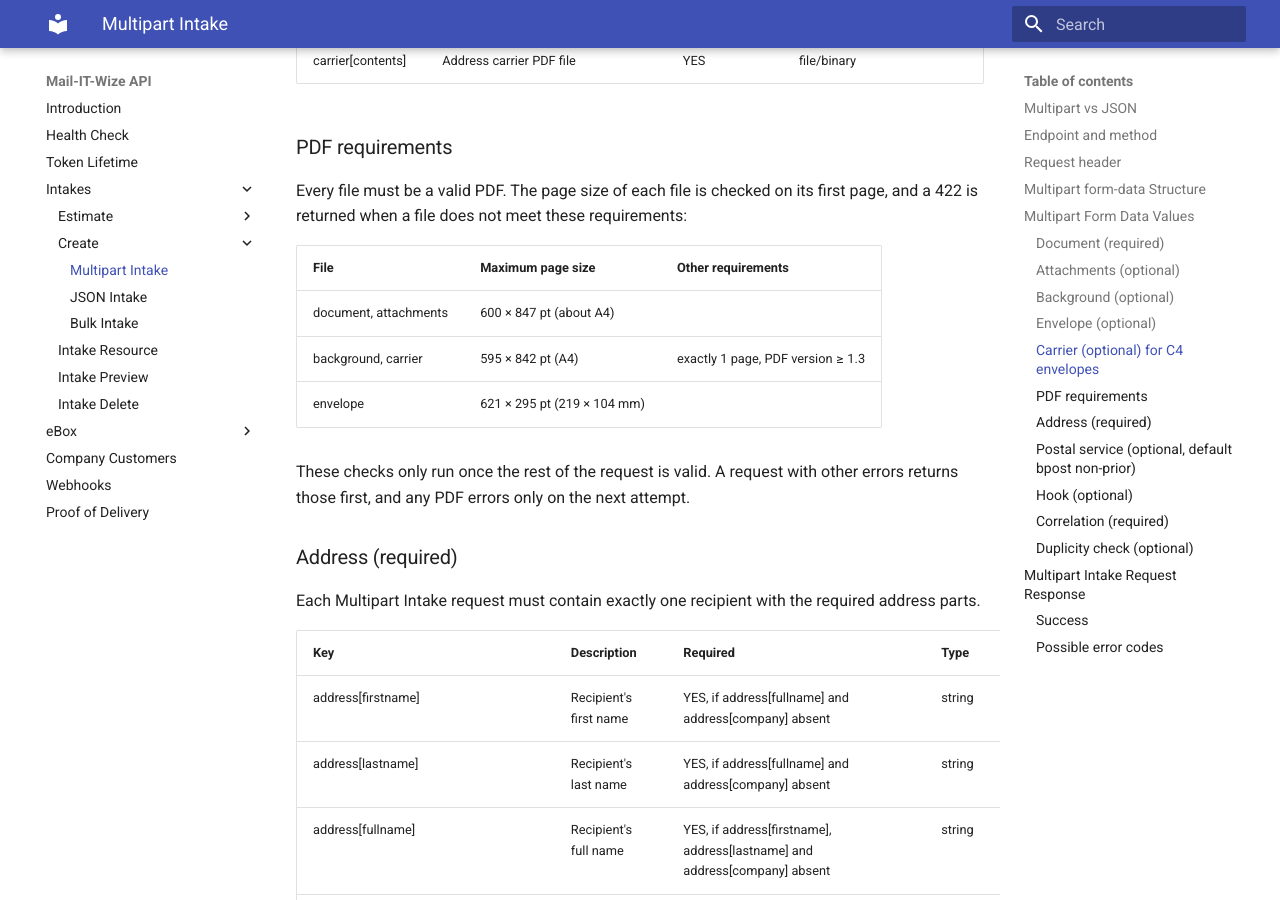
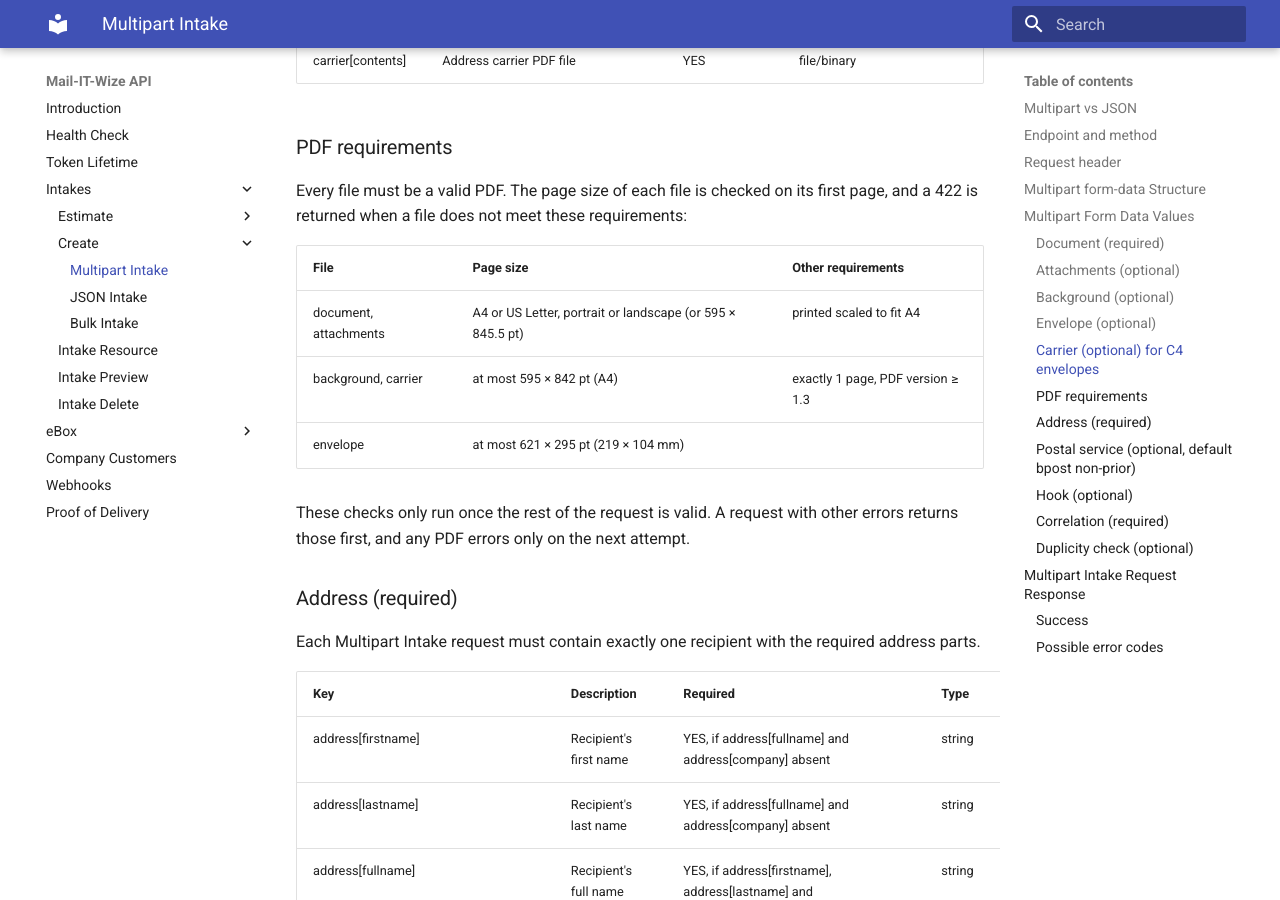
Before and after one commit to Symeta-Hybrid/api-docs, an MkDocs documentation site: the page built from docs/intake_multipart.md, in a window 1280 px wide and 900 px high, scrolled down 3881 px. Built offline with MkDocs 1.6.1 and Material for MkDocs 9.7.7, drawn with Linux system fonts in a browser that asks for light colours.

Commit message:
Document the page sizes the API takes
Documents and attachments are now A4 or US Letter, in either
orientation, or 595 x 845.5 pt, instead of anything up to 600 x 847 pt,
and they are printed scaled to fit A4. Backgrounds, carriers and
envelopes keep their limits.

```diff
--- a/docs/intake_multipart.md
+++ b/docs/intake_multipart.md
@@ -128,11 +128,11 @@ envelopes, which use a separate sheet of paper to print the address on.
 Every file must be a valid PDF. The page size of each file is checked on its first page, and a 422 is returned when a
 file does not meet these requirements:
 
-| File                  | Maximum page size           | Other requirements                |
-|-----------------------|-----------------------------|-----------------------------------|
-| document, attachments | 600 × 847 pt (about A4)     |                                   |
-| background, carrier   | 595 × 842 pt (A4)           | exactly 1 page, PDF version ≥ 1.3 |
-| envelope              | 621 × 295 pt (219 × 104 mm) |                                   |
+| File                  | Page size                                                         | Other requirements                |
+|-----------------------|-------------------------------------------------------------------|-----------------------------------|
+| document, attachments | A4 or US Letter, portrait or landscape (or 595 × 845.5 pt)        | printed scaled to fit A4          |
+| background, carrier   | at most 595 × 842 pt (A4)                                         | exactly 1 page, PDF version ≥ 1.3 |
+| envelope              | at most 621 × 295 pt (219 × 104 mm)                               |                                   |
 
 These checks only run once the rest of the request is valid. A request with other errors returns those first, and any
 PDF errors only on the next attempt.
```
Also changed, not shown: docs/intake_json.md (+5 -5 lines).
